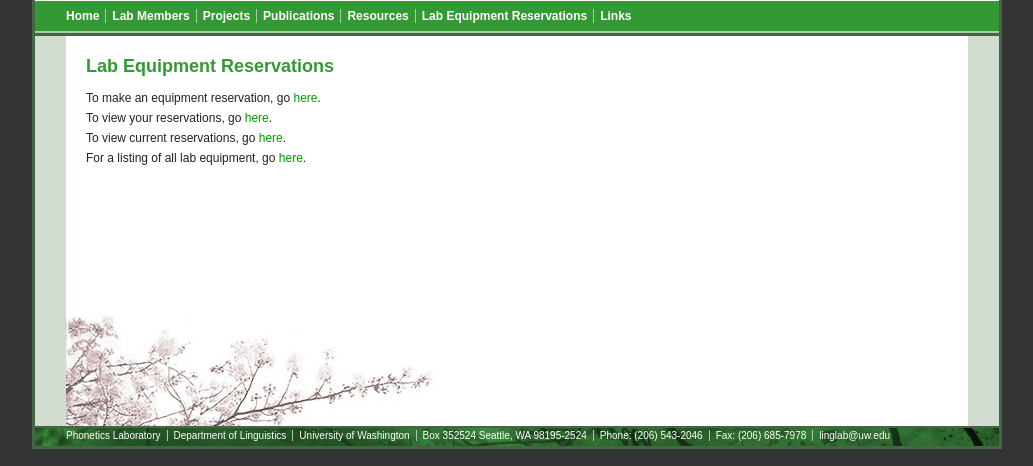
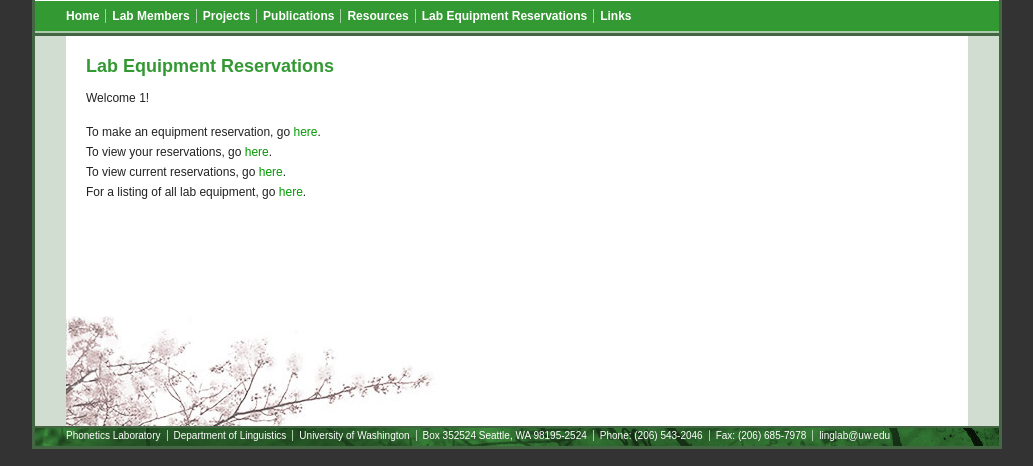
Before and after one commit to jmriebold/lab-equipment, a Django app: template equipment/templates/equipment/index.html in a window 1280 px wide. Shown: the part 75-541 px from the top of the page, without its empty margins (123-1156 px from the left). Run offline with Django 3.2, Linux system fonts and the light colour scheme; the template is opened without the code that fills it: most values are stand-ins (such as "Sample title", 1, 10 or a date in 2020).

Commit message:
Display welcome message (for testing).

```diff
--- a/equipment/templates/equipment/index.html
+++ b/equipment/templates/equipment/index.html
@@ -3,15 +3,20 @@
 {% block title %}Lab Equipment Reservations{% endblock %}
 
 {% block primary %}
+<p>Welcome {{ netid }}!</p><br>
+
 <p>
 To make an equipment reservation, go <a href="{% url 'reserve' %}">here</a>.
 </p>
+
 <p>
 To view your reservations, go <a href="{% url 'your_reservations' %}">here</a>.
 </p>
+
 <p>
 To view current reservations, go <a href="{% url 'current_reservations' %}">here</a>.
 </p>
+
 <p>
 For a listing of all lab equipment, go <a href="{% url 'all_equipment' %}">here</a>.
 </p>
```
